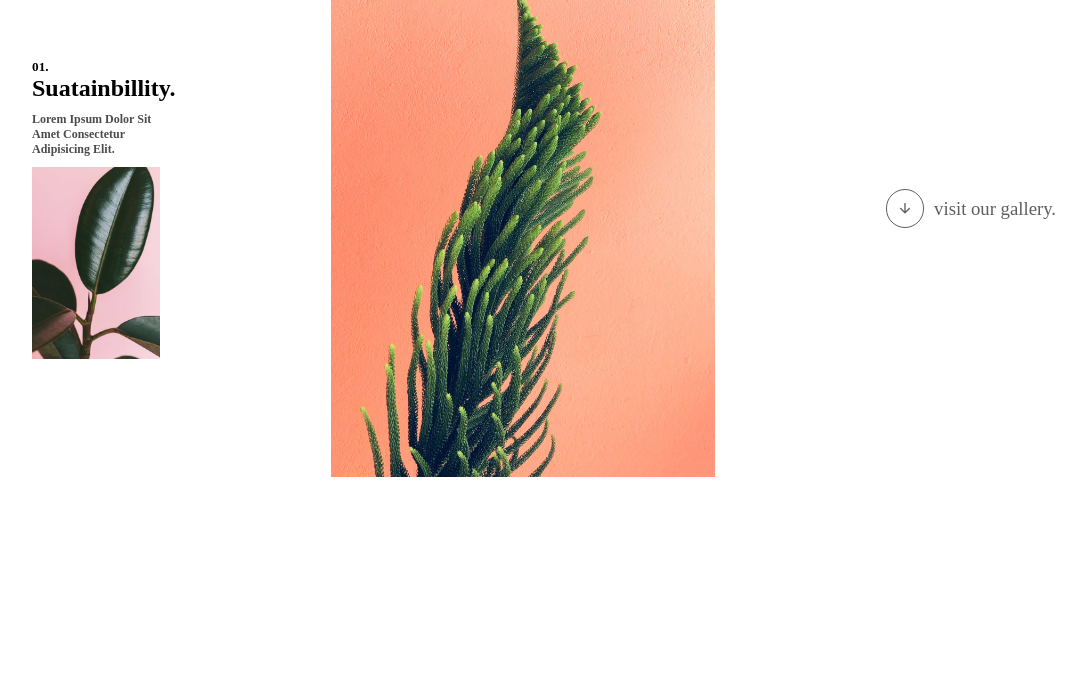
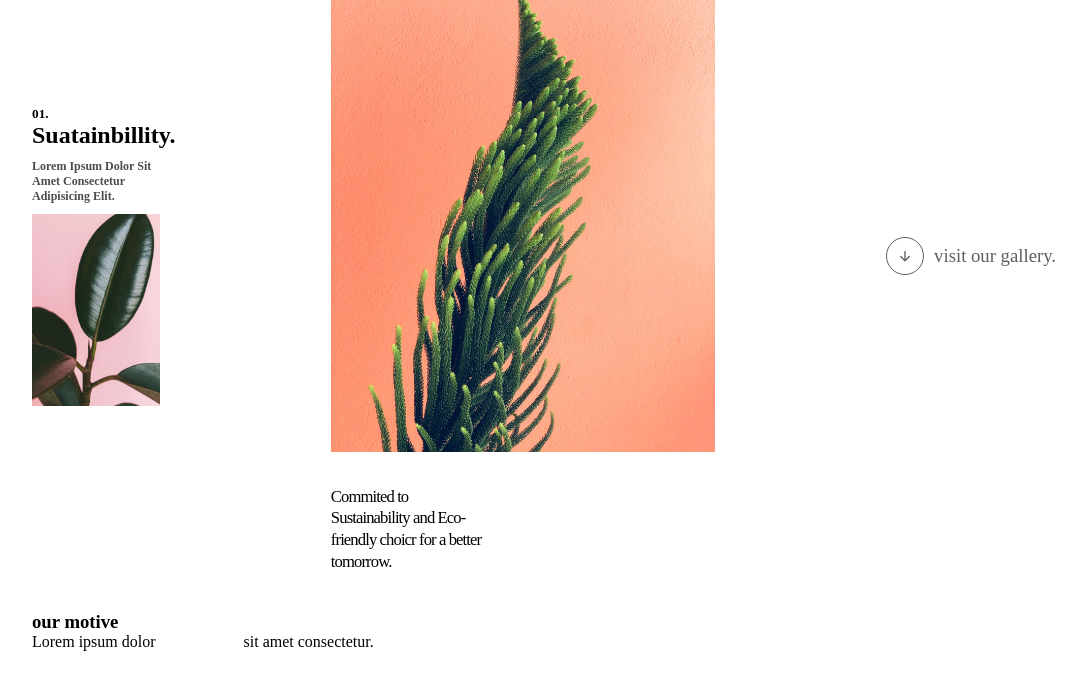
Before and after one commit to imkunalkale/Aniomated-website, a plain HTML site: page index.html in a window 1280 px wide. Shown: the part 347-1036 px from the top of the page, without its empty margins (96-1182 px from the left). Before the commit the page ends 828 px from the top, so only its background shows below. Drawn offline with nearby package versions, Linux system fonts and the light colour scheme.

Commit message:
first commit

```diff
--- a/css/style.css
+++ b/css/style.css
@@ -85,14 +85,27 @@ body {
 #ephemeral{
   position: relative;
   width: 30vw;
-  height: 42vw;
-  background-color: rgb(216, 206, 206);
+  min-height: 42vw;
 }
+
+#imgntext{
+  width: fit-content;
+  height: fit-content;
+  }
+
 
 #ephemeral img{
   width: 100%;
   height: 100%;
   object-fit: cover;
+}
+
+#ephemeral p{
+  margin-top: 30px;
+  font-size: 1.3vw;
+  letter-spacing: -.07vw;
+  line-height: 1.3;
+  width: 40%;
 }
 
 #ephemeral #headings{
@@ -131,5 +144,17 @@ body {
 }
 
 #circlev i{
+  font-weight: 400;
   color: #5e5e5e;
 }
+
+#motive{
+  padding: 3vw 10vw;
+}
+
+#motive span{
+  display: inline-block;
+  width: 80px;
+  height: 45  px;
+  background-color: red;
+}
--- a/index.html
+++ b/index.html
@@ -36,12 +36,20 @@
               <h1>Ephemeral</h1>
               <h1>Equilibrium.</h1>
             </div>
-            <img src="/assets/img/pinkplant.jpg" alt="">
+            <div id="imgntext">
+              <img src="/assets/img/pinkplant.jpg" alt="">
+              <p>Commited to Sustainability and Eco-friendly choicr for a better tomorrow.</p>
+
+            </div>
           </div>
           <div id="visit">
             <div id="circlev"><i class="ri-arrow-down-line"></i></div>
             <h3>visit our gallery.</h3>
           </div>
+        </div>
+        <div id="motive">
+          <h3>our motive</h3>
+          <p>Lorem ipsum dolor <span></span> sit amet consectetur.</p>
         </div>
       </div>
     </div>
```
